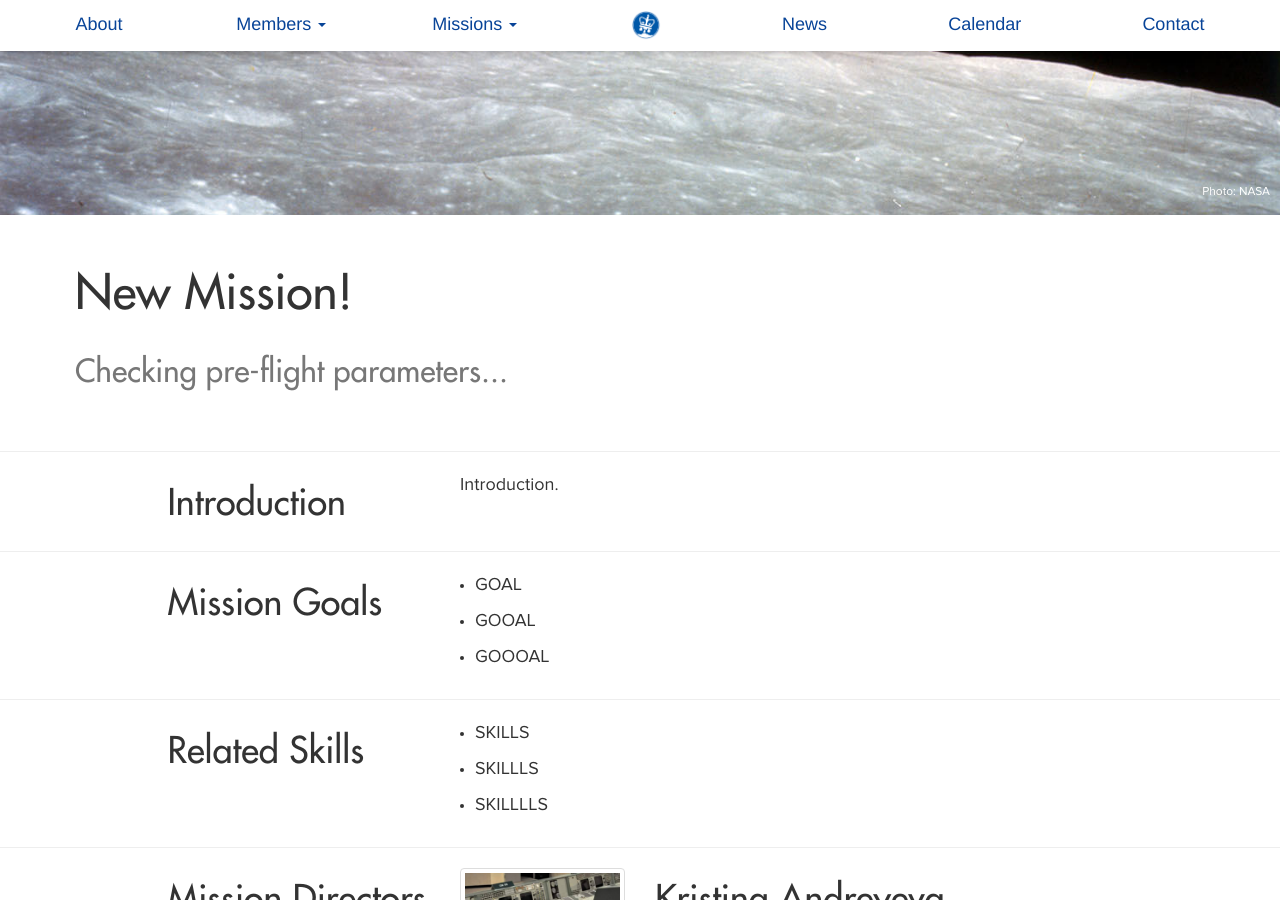
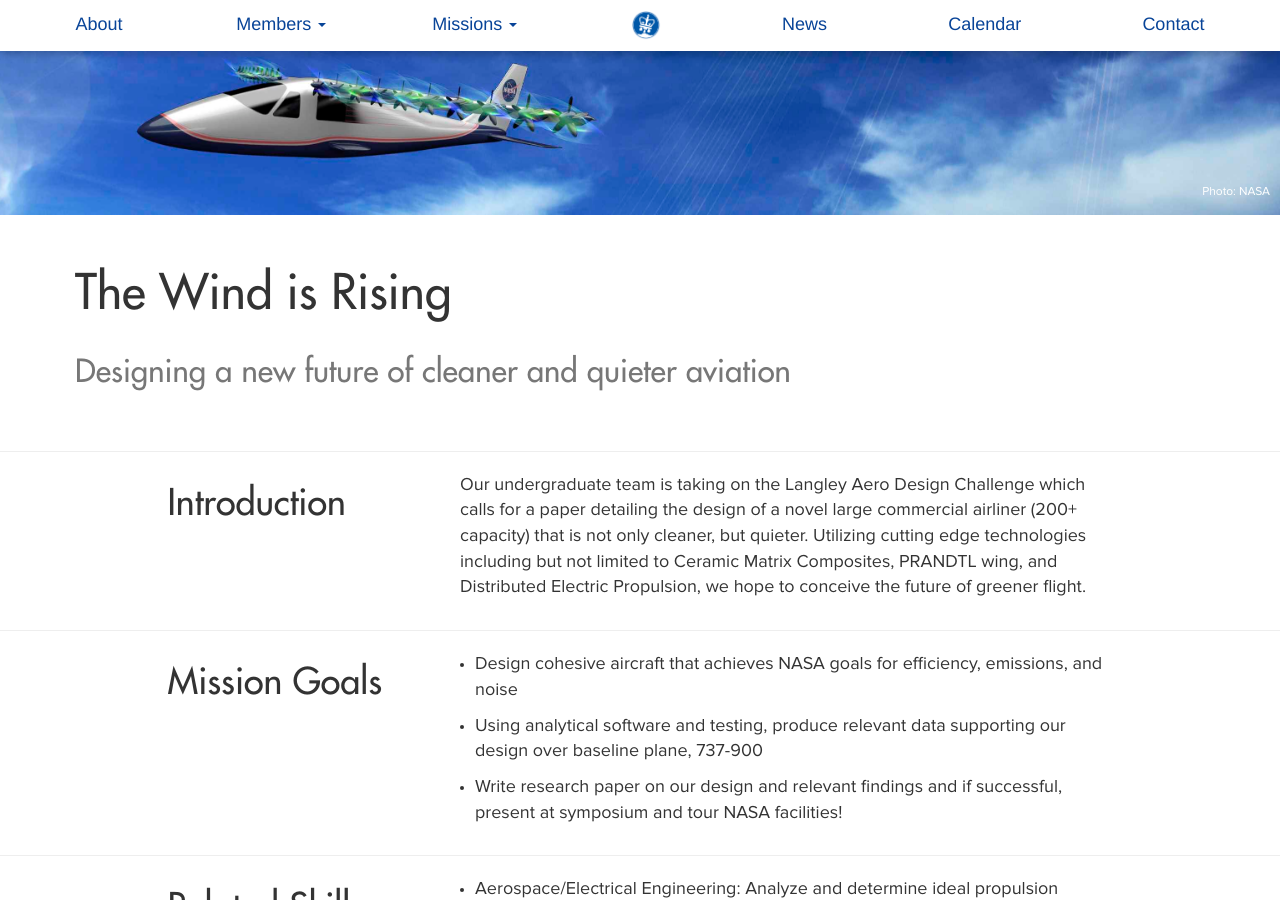
Before and after one commit to columbiaspace/columbiaspace.org, a Jekyll site: the page built from mission-langleyaero.html, in a window 1280 px wide and 900 px high, scrolled down 685 px. Built offline with Jekyll 4.4.1, drawn with Linux system fonts in a browser that asks for light colours; nearby versions of some CDN libraries; comment, search, counter and statistics services are not loaded; some of the changed text lies outside the part shown.

Commit message:
Leon's Update

```diff
--- a/_includes/header.html
+++ b/_includes/header.html
@@ -90,7 +90,7 @@
 						<a class="dropdown-toggle" data-toggle="dropdown" role="button" aria-haspopup="true" aria-expanded="false">
 							Missions <span class="caret"></span>
 						</a>
-c						<ul class="dropdown-menu">
+						<ul class="dropdown-menu">
 							{% for node in site.pages %}
 								{% if page.url == node.url and node.group == "mission" %}
 									<li class="active"><a href="{{node.url}}">{{node.jumbotitle}}</a></li>
--- a/mission-langleyaero.html
+++ b/mission-langleyaero.html
@@ -3,24 +3,25 @@ title: CSI Aero Design
 layout: mission
 group: mission
 jumbotitle: "Aero Design Challenge"
-jumboimage: "/assets/media/img/jumbotron/earthrise.jpg"
+jumboimage: "/assets/media/img/jumbotron/aerolang.jpg"
 imagecredit: "Photo: NASA"
 
-abstracttitle: "New Mission!"
-abstracttext: "Checking pre-flight parameters..."
+abstracttitle: "The Wind is Rising"
+abstracttext: "Designing a new future of cleaner and quieter aviation"
 
-introtext: "Introduction."
+introtext: "Our undergraduate team is taking on the Langley Aero Design Challenge which calls for a paper detailing the design of a novel large commercial airliner (200+ capacity) that is not only cleaner, but quieter. Utilizing cutting edge technologies including but not limited to Ceramic Matrix Composites, PRANDTL wing, and Distributed Electric Propulsion, we hope to conceive the future of greener flight."
 
 goals: true
-goalstext: "GOAL;
-GOOAL;
-GOOOAL"
+goalstext: "Design cohesive aircraft that achieves NASA goals for efficiency, emissions, and noise;
+Using analytical software and testing, produce relevant data supporting our design over baseline plane, 737-900;
+Write research paper on our design and relevant findings and if successful, present at symposium and tour NASA facilities!"
 
 skills: true
-skillstext: "SKILLS;
-SKILLLS;
-SKILLLLS
-"
+skillstext: "Aerospace/Electrical Engineering: Analyze and determine ideal propulsion system to minimize emissions and maximize fuel efficiency;
+Mechanical/Civil Engineering: Design sound airframe structure using mechanics principles;
+Aeronautic Engineering: Testing and optimization of efficient wing design;
+Chemistry/Chemical Engineering: Investigation of various fuels for less harmful emissions;
+Computer Science: Computational analysis of varied data"
 
 achievements: false
 achievementstext: ""
```
Also changed, not shown: assets/media/img/jumbotron/aerolang.jpg (added), assets/media/img/profiles/lkim.jpg.
